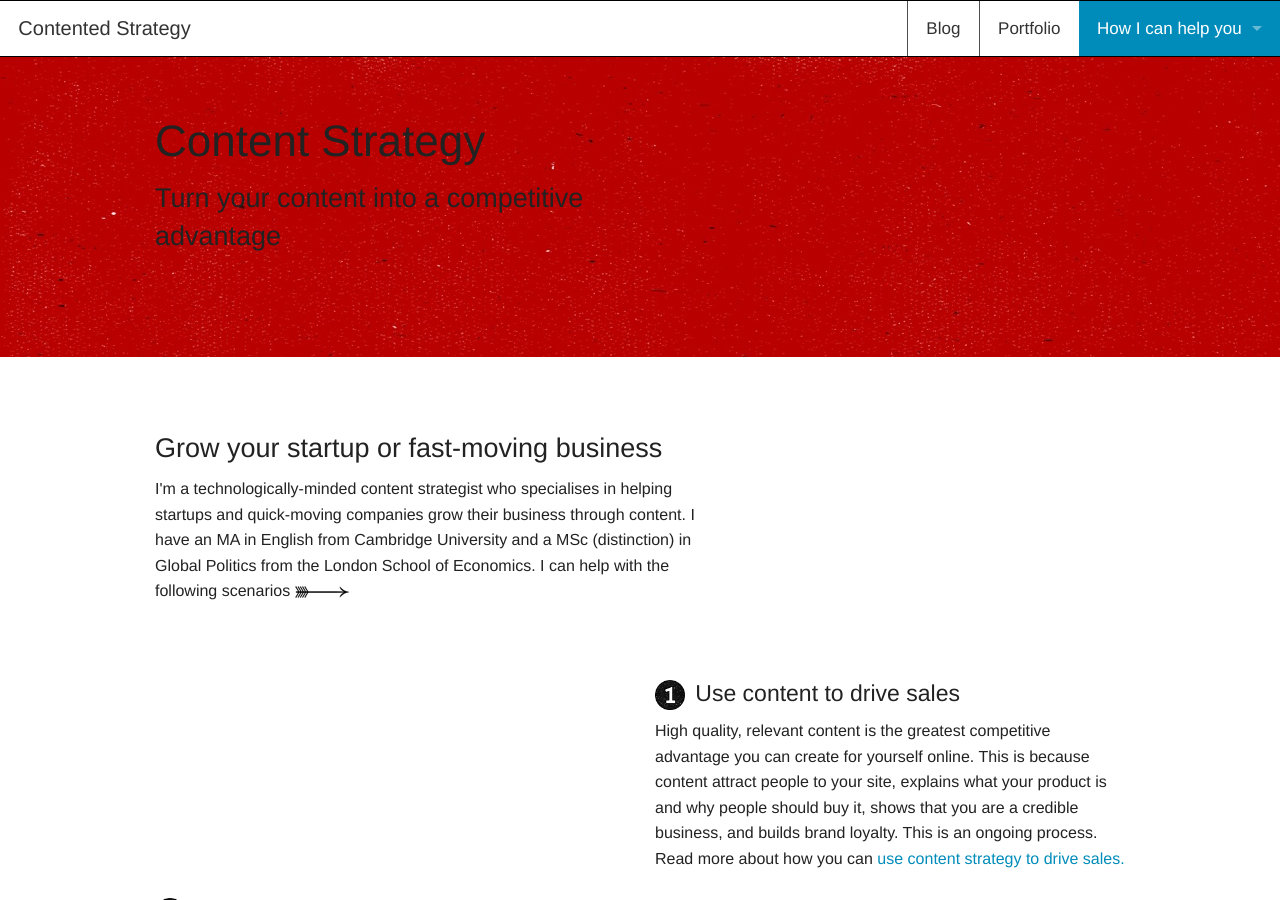
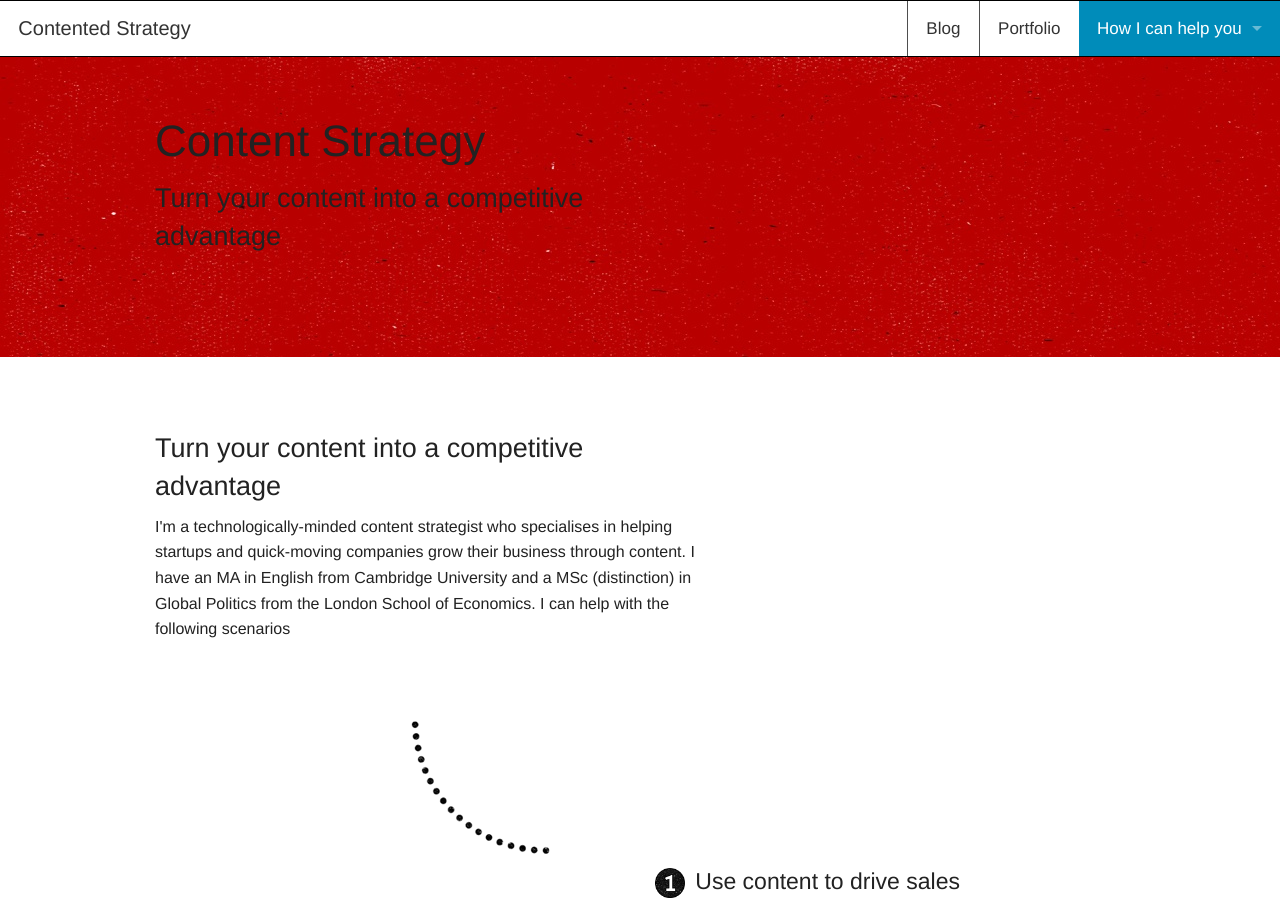
Before and after one commit to smokingpun/smokingpun.github.io, a Jekyll site: the page built from index.html, in a window 1280 px wide and 900 px high. Built offline with Jekyll 4.4.1, drawn with Linux system fonts in a browser that asks for light colours; nearby versions of some CDN libraries; a script that is not in the unit is left out.

Commit message:
remove strapline and make first sentence

```diff
--- a/_layouts/homepage.html
+++ b/_layouts/homepage.html
@@ -23,18 +23,22 @@
 
   <section id="about-me">
     <div class="row">
+
       <div class="medium-7 large-7 columns">
-      <h3>Grow your startup or fast-moving business</h3>
+      <h3>Turn your content into a competitive advantage</h3>
       <p>I'm a technologically-minded content strategist who specialises in helping startups and quick-moving companies grow their business through content. I have an MA in English from Cambridge University and a MSc (distinction) in Global Politics from the London School of Economics. I can help with the following scenarios
-      <img class="across_arrow" src="/images/Contented-Strategy_Arrow-4-across.png">
       </p>
       </div>
+
     </div>
   </section>
 
 
   <section id ="grow-your-business">
     <div class="row">
+            <div class="medium-offset-3 large-offset-3 columns show-for-medium-up">
+        <img class="dotted-line-left-right" src="/images/dotted-line-2.png">
+        </div>
       <div class="medium-offset-6 medium-6 large-offset-6 large-6 columns">
       <h4><img class="number-1-dot" src="/images/Contented-Strategy_1.png">Use content to drive sales</h4>
       <p>High quality, relevant content is the greatest competitive advantage you can create for yourself online. This is because content attract people to your site, explains what your product is and why people should buy it, shows that you are a credible business, and builds brand loyalty. This is an ongoing process. Read more about how you can
@@ -51,16 +55,24 @@
         <h4><img class="number-2-dot" src="/images/Contented-Strategy_2.png">Create user-focused websites</h4>
          <p>If you are considering a partial or complete website redesign I can help by identifying who your customers are, what information they need when, and what key messages you want to convey to them. This content-first approach will ensure that your website is user-friendly and tightly focused on your business goals. A beautifully designed website will convert badly if user need and content are given only minimum attention. Read more about <a href="/make-redesigns-work-for-your-site-visitors.html">how I can help you with a website redesign.</a></p>
         </div>
+        <div class="medium-6 large-6 columns show-for-medium-up">
+        <img class="dotted-line-right-left" src="/images/dotted-line-3.png">
+        </div>
        </div>
     </section>
 
 
+
     <section id="trying-out-content-strategy">
       <div class="row">
-        <div class="medium-offset-6 medium-6 large-offset-6 large-6 columns">
+        <div class="medium-offset-3 large-offset-3 columns show-for-medium-up">
+        <img class="dotted-line-left-right" src="/images/dotted-line-2.png">
+        </div>
+        <div class="medium-6 medium-6 large-6 large-6 columns">
         <h4><img class="number-3-dot" src="/images/Contented-Strategy_3.png">Try out content strategy</h4>
          <p>In an initial discovery session, we'll identify what changes to your content will potentially offer you the greatest return on investment, given your budget and resources. We can then work together to implement these changes and measure their success. Read more about how you can <a href="/try-out-content-strategy.html">try out content strategy.</a></p>
         </div>
+
        </div>
     </section>
 
@@ -70,6 +82,9 @@
         <div class="medium-6 large-6 columns">
         <h4><img class="number-4-dot" src="/images/Contented-Strategy_4.png">Ongoing content strategy support</h4>
          <p>I regularly work on one-off projects, particularly website redesigns. However, I offer a few companies a monthly content strategy service, working an agreed number of days per month. Because I often work for relatively lean teams, I tend to combine the roles of content strategist, content marketer, ux designer and copywriter. Get in touch at <a href="mailto:hannah.adcock@gmail.com">hannah.adcock@gmail.com</a> for more information.</p>
+        </div>
+        <div class="medium-6 large-6 columns show-for-medium-up">
+        <img class="dotted-line-right-left" src="/images/dotted-line-3.png">
         </div>
        </div>
 
```
